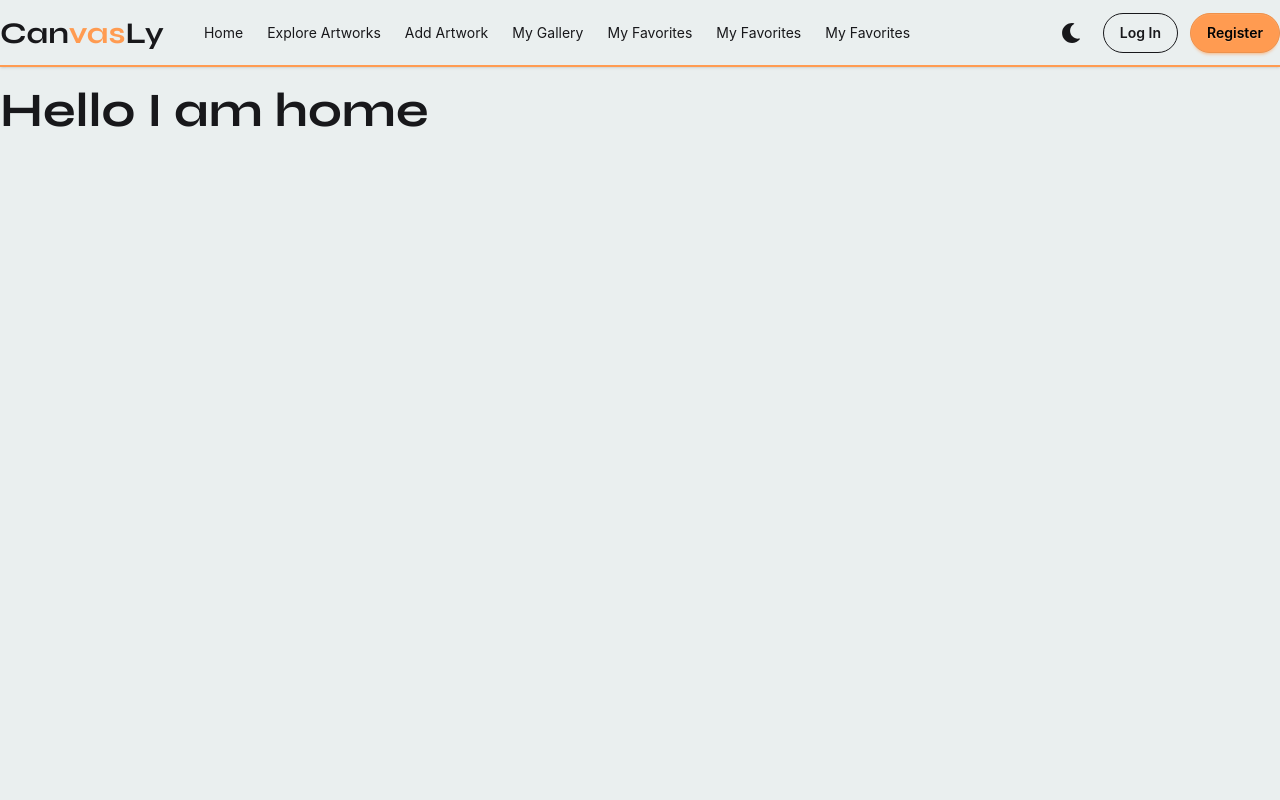
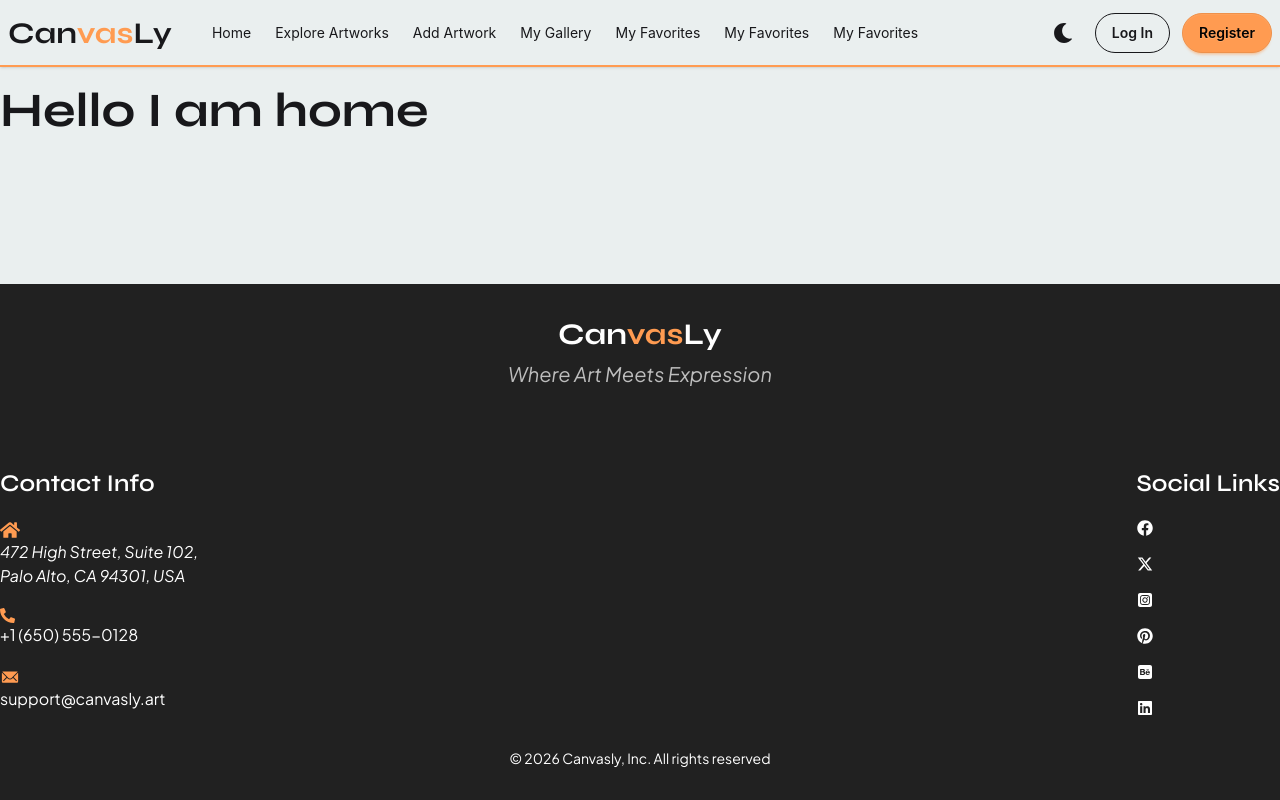
Before and after one commit to arafbinmasud/canvasly-client, a React (Vite) app: page / in a window 1280 px wide. Built offline with nearby package versions, Linux system fonts and the light colour scheme.

Commit message:
feat(layout): add footer and update navbar font

```diff
--- /dev/null
+++ b/src/components/Footer.jsx
@@ -0,0 +1,61 @@
+import { FaFacebook, FaHome, FaLinkedin, FaPhoneAlt, FaPinterest, FaTwitter } from "react-icons/fa";
+import { FaSquareBehance, FaSquareInstagram, FaXTwitter } from "react-icons/fa6";
+import { IoIosMail } from "react-icons/io";
+
+
+const Footer = () => {
+  return (
+    <footer className="bg-base-200 text-white font-text">
+      <div className=" max-w-350 mx-auto py-8 px-2 md:px-0">
+        <p className="text-center text-3xl font-bold font-heading cursor-pointer mb-2">
+          Can<span className="text-primary">vas</span>Ly
+        </p>
+        <p className="text-center text-xl font-text opacity-70 italic mb-15 md:mb-20">Where Art Meets Expression</p>
+
+        <div className="flex flex-col gap-15 md:gap-0 md:flex-row md:items-start justify-between">
+          <div>
+            <h4 className="text-2xl font-semibold font-heading mb-5">
+              Contact Info
+            </h4>
+            <address className=" mb-5">
+              <FaHome className="text-primary" size={20} /> 472 High Street, Suite 102, <br /> Palo Alto,
+              CA 94301, USA
+            </address>
+            <p className="mb-5">
+              {" "}
+              <FaPhoneAlt className="text-primary" size={15} />
+              <a href="tel:+15555555555">+1 (650) 555-0128</a>
+            </p>
+            <p>
+              {" "}
+              <IoIosMail className="text-primary" size={20} />
+              support@canvasly.art
+            </p>
+          </div>
+          <div>
+            <h4 className="text-2xl font-semibold font-heading mb-5">
+              Social Links
+            </h4>
+            <div className="flex flex-col gap-5">
+                <a href="https://www.facebook.com/" target="_blank"><FaFacebook /></a>
+
+                <a href="https://x.com/" target="_blank"><FaXTwitter /></a>
+
+                <a href="https://www.instagram.com/" target="_blank"><FaSquareInstagram /></a>
+
+                <a href="https://www.pinterest.com/" target="_blank"><FaPinterest /></a>
+                <a href="https://www.behance.net/" target="_blank"><FaSquareBehance /></a>
+                <a href="https://www.linkedin.com/" target="_blank"><FaLinkedin /></a>
+            </div>
+          </div>
+        </div>
+
+        <p className="text-sm text-center mt-8">
+          &copy; {new Date().getFullYear()} Canvasly, Inc. All rights reserved
+        </p>
+      </div>
+    </footer>
+  );
+};
+
+export default Footer;
--- a/src/components/Navbar.jsx
+++ b/src/components/Navbar.jsx
@@ -31,8 +31,8 @@ const Navbar = () => {
   };
 
   return (
-    <nav className="bg-base-100 border-b-2 border-primary sticky top-0 z-10 shadow-sm">
-      <div className="flex items-center justify-between max-w-350 mx-auto py-2">
+    <header className="bg-base-100 border-b-2 border-primary sticky top-0 z-10 shadow-sm">
+      <nav className="flex items-center justify-between max-w-350 mx-auto py-2 px-2">
 
         <div className=" flex items-center">
 
@@ -93,8 +93,8 @@ const Navbar = () => {
             </div>
           </div>
         </div>
-      </div>
-    </nav>
+      </nav>
+    </header>
   );
 };
 
--- a/src/index.css
+++ b/src/index.css
@@ -21,7 +21,7 @@
   name: "light";
 
   --color-base-100: #eaefef;
-  --color-base-200: #bfc9d1;
+  --color-base-200: #212121;
   --color-primary: #ff9b51;
   --color-accent: #030303;
 }
--- a/src/layouts/Root.jsx
+++ b/src/layouts/Root.jsx
@@ -1,11 +1,16 @@
+import { Outlet } from "react-router";
 import Navbar from "../components/Navbar";
-import Home from "../pages/Home";
+import Footer from "../components/Footer";
+
 
 const Root = () => {
   return (
-    <div>
+    <div className="flex flex-col min-h-screen">
         <Navbar></Navbar>
-      <Home></Home>
+      <main className="flex-1">
+        <Outlet></Outlet>
+      </main>
+      <Footer></Footer>
     </div>
   );
 };
--- a/src/main.jsx
+++ b/src/main.jsx
@@ -2,9 +2,11 @@ import { StrictMode } from 'react'
 import { createRoot } from 'react-dom/client'
 import './index.css'
 import Root from './layouts/Root.jsx'
+import { RouterProvider } from 'react-router'
+import router from './routes/Routes.jsx'
 
 createRoot(document.getElementById('root')).render(
   <StrictMode>
-    <Root></Root>
+    <RouterProvider router={router}></RouterProvider>
   </StrictMode>,
 )
--- /dev/null
+++ b/src/routes/Routes.jsx
@@ -0,0 +1,20 @@
+import { createBrowserRouter } from "react-router";
+import Root from "../layouts/Root";
+import Home from "../pages/Home";
+
+const router = createBrowserRouter([
+
+    {
+        path: "/",
+        element: <Root></Root>,
+        children: [
+            {
+                index: true,
+                element: <Home></Home>
+            }
+        ]
+    }
+
+])
+
+export default router;
```
